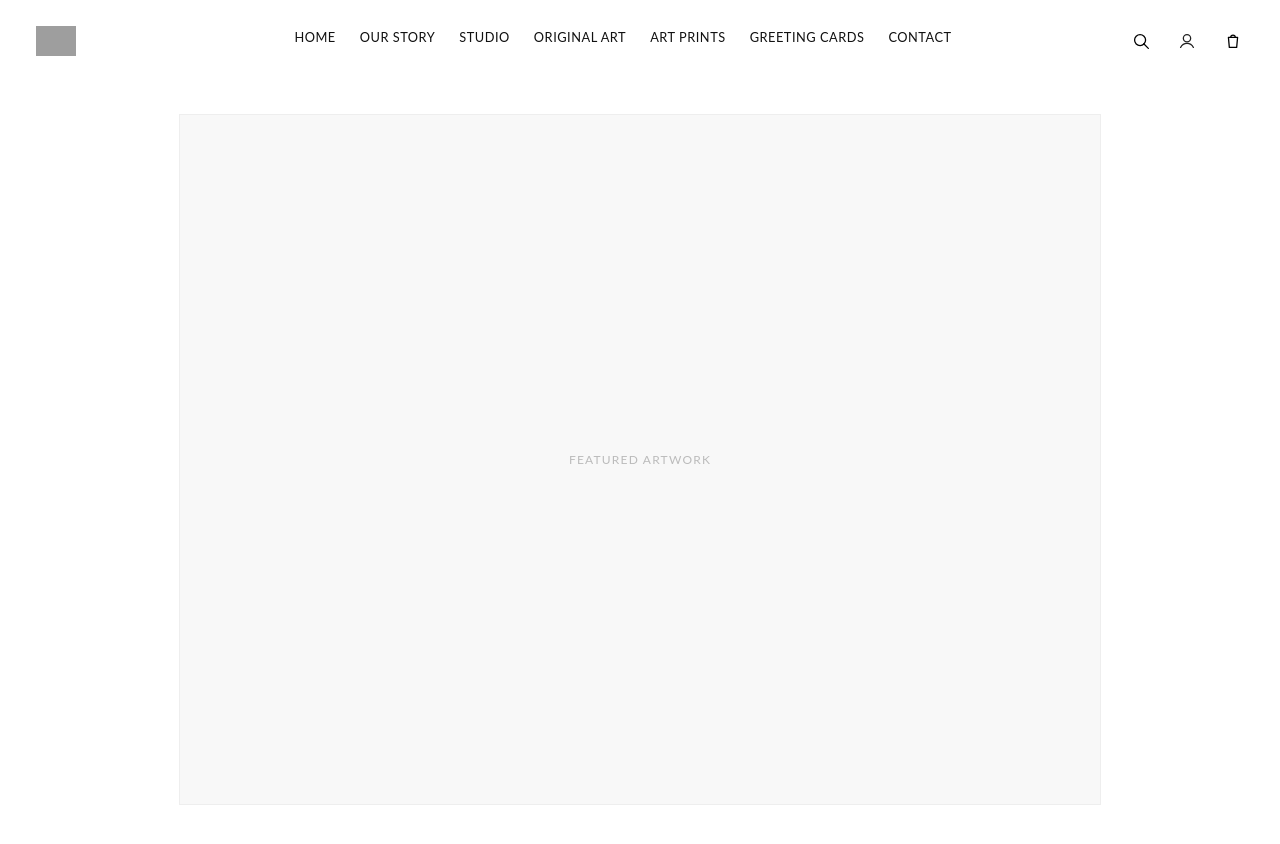
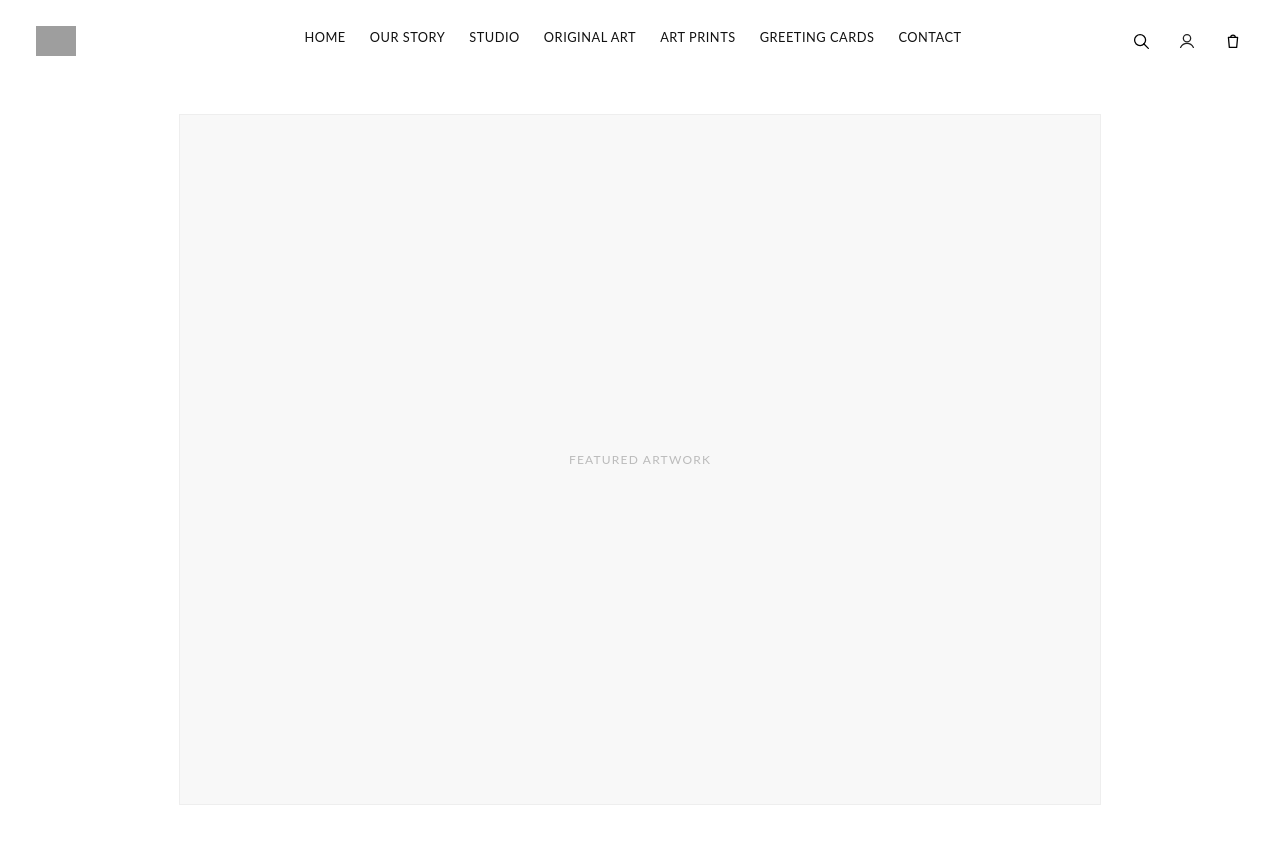
Before and after one commit to Leondecoding/Leondecoding.github.io, a Jekyll site: the page built from index.html, in a window 1280 px wide. Shown: the top 844 px of the page. Built offline with Jekyll 4.4.1, drawn with Linux system fonts in a browser that asks for light colours; grey boxes are pictures that could not be loaded.

Commit message:
Update main.scss

```diff
--- a/assets/css/main.scss
+++ b/assets/css/main.scss
@@ -63,7 +63,7 @@ body {
   align-items: center;
   flex: 1;
   justify-content: center;
-  margin-left: 40px;  // 新加这一行
+  margin-left: 60px;  // 新加这一行
 }
 
 /* 导航里的文字样式（真正控制字体大小的是这里） */
```
